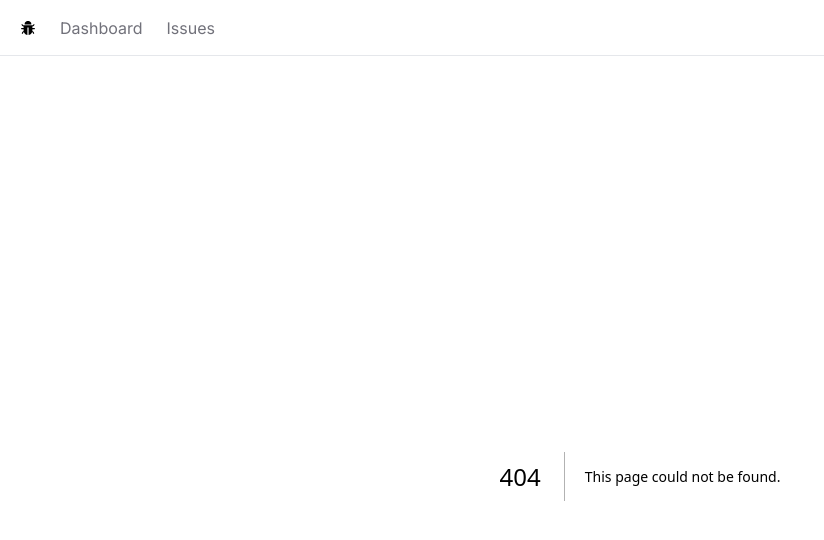
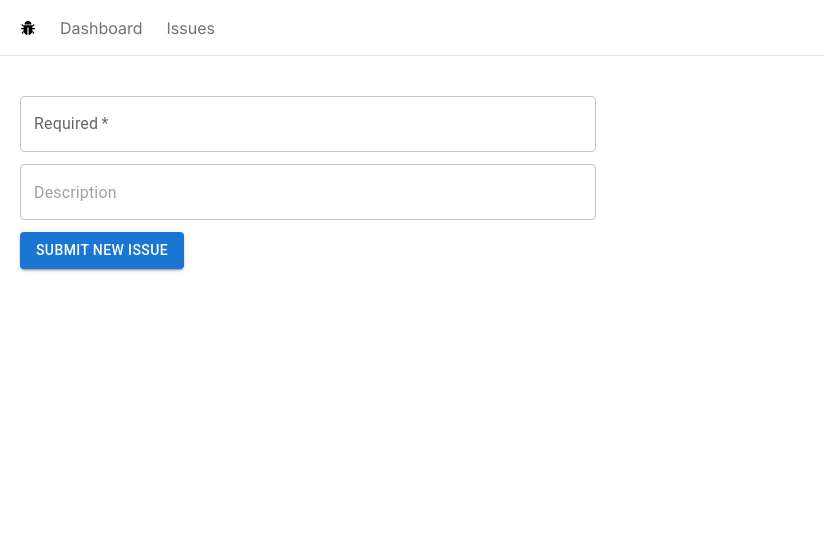
Before and after one commit to QuangMinh94/issue-tracker, a Next.js app: page /issues/new in a window 1280 px wide. Before the commit this address had no page. Shown: the top 540 px of the page, without its empty margins (0-824 px from the left). Built offline with nearby package versions, Linux system fonts and the light colour scheme.

Commit message:
Build the new issue page

```diff
--- /dev/null
+++ b/app/issues/new/page.tsx
@@ -0,0 +1,28 @@
+'use client'
+
+import { Button, TextField } from "@mui/material"
+
+const NewIssuePage = () => {
+    return (
+        //add text file component
+        <div className="max-w-xl space-y-3">
+            <TextField
+                fullWidth
+                required
+                id="outlined-required"
+                label="Required"
+                placeholder="title"
+            />
+            <TextField
+                fullWidth
+                placeholder="Description"
+                multiline
+            />
+            <Button variant="contained"
+                className="bg-blue-500">
+                Submit new issue</Button>
+        </div>
+    )
+}
+
+export default NewIssuePage
--- a/app/issues/page.tsx
+++ b/app/issues/page.tsx
@@ -1,11 +1,16 @@
 import { Button } from "@mui/material"
+import Link from "next/link"
 
 const IssuesPage = () => {
     return (
-        <div><Button variant="contained"
-            className="bg-blue-500">
-            New issue
-        </Button>
+        <div>
+
+            <Button variant="contained"
+                className="bg-blue-500">
+                <Link href='/issues/new'>
+                    New issue
+                </Link>
+            </Button>
         </div>
     )
 }
--- a/app/layout.tsx
+++ b/app/layout.tsx
@@ -21,7 +21,7 @@ export default function RootLayout({
       <body className={inter.className}>
         <GlobalTheme>
           <NavBar />
-          <main>
+          <main className='p-5'>
             {children}
           </main>
         </GlobalTheme>
```
